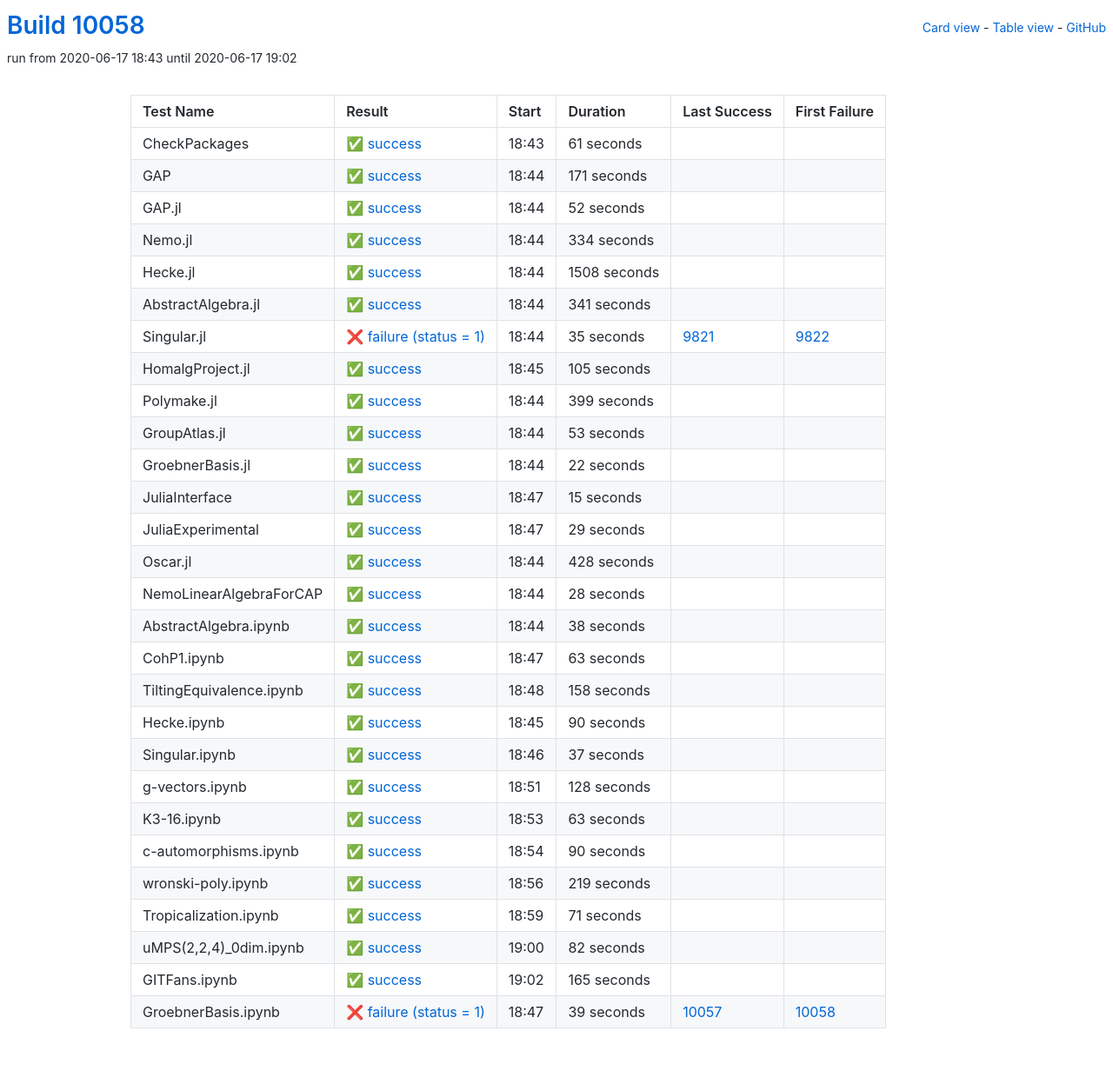
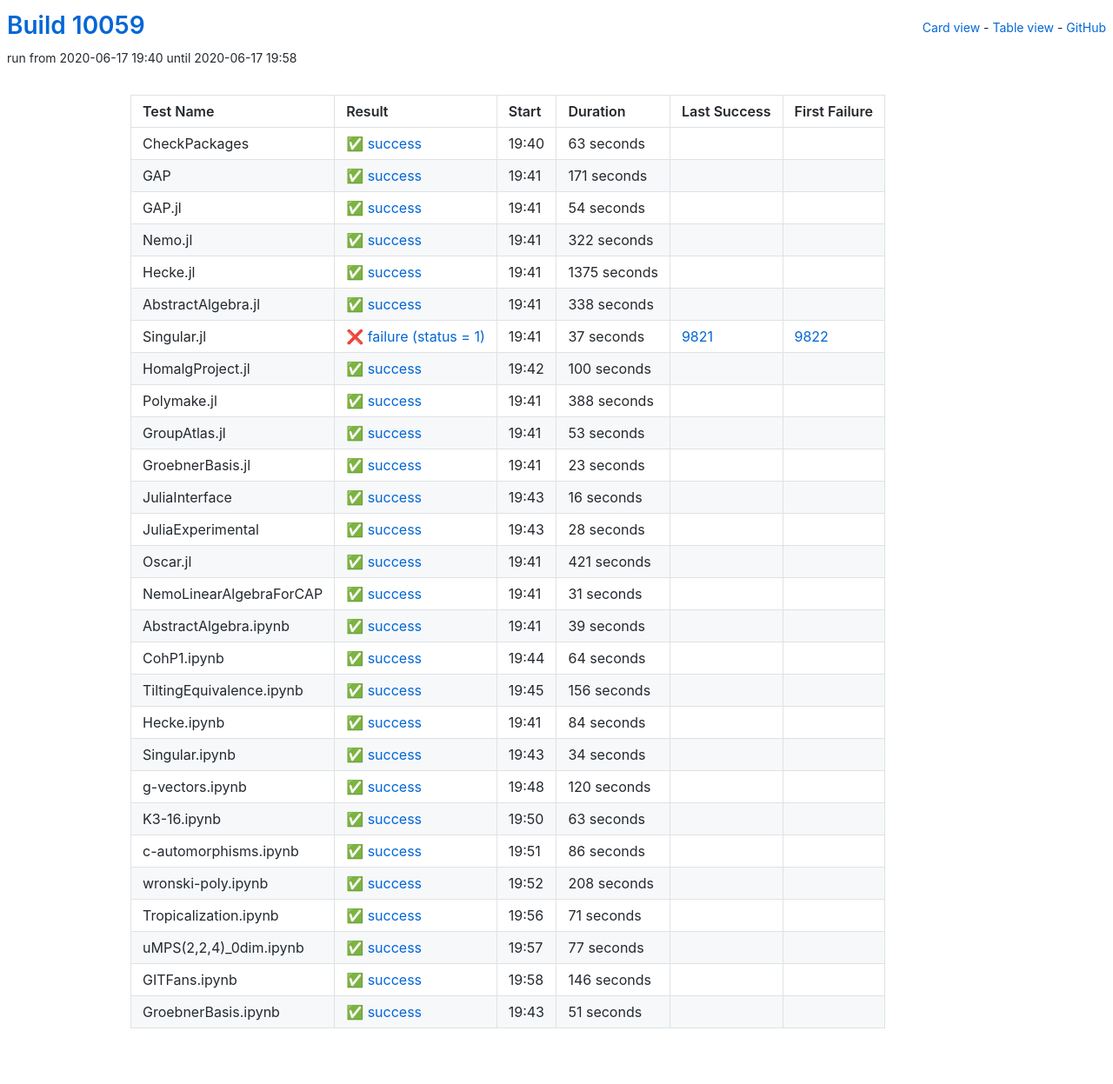
Before and after one commit to oscar-system/oscar-ci-status, a Jekyll site: the page built from table.html, in a window 1280 px wide. Shown: the whole page at 87% size. Built offline with Jekyll 4.4.1, drawn with Linux system fonts in a browser that asks for light colours.

Commit message:
Build #10059

```diff
--- a/_data/ci.yml
+++ b/_data/ci.yml
@@ -1,6 +1,6 @@
 ---
-build: 10058
-build_url: https://oscarci.mathematik.uni-kl.de/job/oscar/10058/
+build: 10059
+build_url: https://oscarci.mathematik.uni-kl.de/job/oscar/10059/
 job: oscar
 organization: oscar-system
 repo: oscar-ci-status
@@ -8,20 +8,20 @@
 tests:
 - name: CheckPackages
   id: checkpackages
-  log: https://oscarci.mathematik.uni-kl.de/job/oscar/10058/artifact/logs/build-10058/CheckPackages.log
-  start: 2020-06-17 18:43
+  log: https://oscarci.mathematik.uni-kl.de/job/oscar/10059/artifact/logs/build-10059/CheckPackages.log
+  start: 2020-06-17 19:40
   success: true
   exitcode: 0
   status: success
-  duration: 61
+  duration: 63
   last_success: false
   last_success_url:
   first_failure: false
   first_failure_url:
 - name: GAP
   id: gap
-  log: https://oscarci.mathematik.uni-kl.de/job/oscar/10058/artifact/logs/build-10058/GAP.log
-  start: 2020-06-17 18:44
+  log: https://oscarci.mathematik.uni-kl.de/job/oscar/10059/artifact/logs/build-10059/GAP.log
+  start: 2020-06-17 19:41
   success: true
   exitcode: 0
   status: success
@@ -32,92 +32,92 @@
   first_failure_url:
 - name: GAP.jl
   id: gap-jl
-  log: https://oscarci.mathematik.uni-kl.de/job/oscar/10058/artifact/logs/build-10058/GAP.jl.log
-  start: 2020-06-17 18:44
+  log: https://oscarci.mathematik.uni-kl.de/job/oscar/10059/artifact/logs/build-10059/GAP.jl.log
+  start: 2020-06-17 19:41
   success: true
   exitcode: 0
   status: success
-  duration: 52
+  duration: 54
   last_success: false
   last_success_url:
   first_failure: false
   first_failure_url:
 - name: Nemo.jl
   id: nemo-jl
-  log: https://oscarci.mathematik.uni-kl.de/job/oscar/10058/artifact/logs/build-10058/Nemo.jl.log
-  start: 2020-06-17 18:44
+  log: https://oscarci.mathematik.uni-kl.de/job/oscar/10059/artifact/logs/build-10059/Nemo.jl.log
+  start: 2020-06-17 19:41
   success: true
   exitcode: 0
   status: success
-  duration: 334
+  duration: 322
   last_success: false
   last_success_url:
   first_failure: false
   first_failure_url:
 - name: Hecke.jl
   id: hecke-jl
-  log: https://oscarci.mathematik.uni-kl.de/job/oscar/10058/artifact/logs/build-10058/Hecke.jl.log
-  start: 2020-06-17 18:44
+  log: https://oscarci.mathematik.uni-kl.de/job/oscar/10059/artifact/logs/build-10059/Hecke.jl.log
+  start: 2020-06-17 19:41
   success: true
   exitcode: 0
   status: success
-  duration: 1508
+  duration: 1375
   last_success: false
   last_success_url:
   first_failure: false
   first_failure_url:
 - name: AbstractAlgebra.jl
   id: abstractalgebra-jl
-  log: https://oscarci.mathematik.uni-kl.de/job/oscar/10058/artifact/logs/build-10058/AbstractAlgebra.jl.log
-  start: 2020-06-17 18:44
+  log: https://oscarci.mathematik.uni-kl.de/job/oscar/10059/artifact/logs/build-10059/AbstractAlgebra.jl.log
+  start: 2020-06-17 19:41
   success: true
   exitcode: 0
   status: success
-  duration: 341
+  duration: 338
   last_success: false
   last_success_url:
   first_failure: false
   first_failure_url:
 - name: Singular.jl
   id: singular-jl
-  log: https://oscarci.mathematik.uni-kl.de/job/oscar/10058/artifact/logs/build-10058/Singular.jl.log
-  start: 2020-06-17 18:44
+  log: https://oscarci.mathematik.uni-kl.de/job/oscar/10059/artifact/logs/build-10059/Singular.jl.log
+  start: 2020-06-17 19:41
   success: false
   exitcode: 1
   status: failure
-  duration: 35
+  duration: 37
   last_success: 9821
   last_success_url: https://oscarci.mathematik.uni-kl.de/job/oscar/9821/
   first_failure: 9822
   first_failure_url: https://oscarci.mathematik.uni-kl.de/job/oscar/9822/
 - name: HomalgProject.jl
   id: homalgproject-jl
-  log: https://oscarci.mathematik.uni-kl.de/job/oscar/10058/artifact/logs/build-10058/HomalgProject.jl.log
-  start: 2020-06-17 18:45
+  log: https://oscarci.mathematik.uni-kl.de/job/oscar/10059/artifact/logs/build-10059/HomalgProject.jl.log
+  start: 2020-06-17 19:42
   success: true
   exitcode: 0
   status: success
-  duration: 105
+  duration: 100
   last_success: false
   last_success_url:
   first_failure: false
   first_failure_url:
 - name: Polymake.jl
   id: polymake-jl
-  log: https://oscarci.mathematik.uni-kl.de/job/oscar/10058/artifact/logs/build-10058/Polymake.jl.log
-  start: 2020-06-17 18:44
+  log: https://oscarci.mathematik.uni-kl.de/job/oscar/10059/artifact/logs/build-10059/Polymake.jl.log
+  start: 2020-06-17 19:41
   success: true
   exitcode: 0
   status: success
-  duration: 399
+  duration: 388
   last_success: false
   last_success_url:
   first_failure: false
   first_failure_url:
 - name: GroupAtlas.jl
   id: groupatlas-jl
-  log: https://oscarci.mathematik.uni-kl.de/job/oscar/10058/artifact/logs/build-10058/GroupAtlas.jl.log
-  start: 2020-06-17 18:44
+  log: https://oscarci.mathematik.uni-kl.de/job/oscar/10059/artifact/logs/build-10059/GroupAtlas.jl.log
+  start: 2020-06-17 19:41
   success: true
   exitcode: 0
   status: success
@@ -128,56 +128,32 @@
   first_failure_url:
 - name: GroebnerBasis.jl
   id: groebnerbasis-jl
-  log: https://oscarci.mathematik.uni-kl.de/job/oscar/10058/artifact/logs/build-10058/GroebnerBasis.jl.log
-  start: 2020-06-17 18:44
+  log: https://oscarci.mathematik.uni-kl.de/job/oscar/10059/artifact/logs/build-10059/GroebnerBasis.jl.log
+  start: 2020-06-17 19:41
   success: true
   exitcode: 0
   status: success
-  duration: 22
+  duration: 23
   last_success: false
   last_success_url:
   first_failure: false
   first_failure_url:
 - name: JuliaInterface
   id: juliainterface
-  log: https://oscarci.mathematik.uni-kl.de/job/oscar/10058/artifact/logs/build-10058/JuliaInterface.log
-  start: 2020-06-17 18:47
+  log: https://oscarci.mathematik.uni-kl.de/job/oscar/10059/artifact/logs/build-10059/JuliaInterface.log
+  start: 2020-06-17 19:43
   success: true
   exitcode: 0
   status: success
-  duration: 15
+  duration: 16
   last_success: false
   last_success_url:
   first_failure: false
   first_failure_url:
 - name: JuliaExperimental
   id: juliaexperimental
-  log: https://oscarci.mathematik.uni-kl.de/job/oscar/10058/artifact/logs/build-10058/JuliaExperimental.log
-  start: 2020-06-17 18:47
-  success: true
-  exitcode: 0
-  status: success
-  duration: 29
-  last_success: false
-  last_success_url:
-  first_failure: false
-  first_failure_url:
-- name: Oscar.jl
-  id: oscar-jl
-  log: https://oscarci.mathematik.uni-kl.de/job/oscar/10058/artifact/logs/build-10058/Oscar.jl.log
-  start: 2020-06-17 18:44
-  success: true
-  exitcode: 0
-  status: success
-  duration: 428
-  last_success: false
-  last_success_url:
-  first_failure: false
-  first_failure_url:
-- name: NemoLinearAlgebraForCAP
-  id: nemolinearalgebraforcap
-  log: https://oscarci.mathematik.uni-kl.de/job/oscar/10058/artifact/logs/build-10058/NemoLinearAlgebraForCAP.log
-  start: 2020-06-17 18:44
+  log: https://oscarci.mathematik.uni-kl.de/job/oscar/10059/artifact/logs/build-10059/JuliaExperimental.log
+  start: 2020-06-17 19:43
   success: true
   exitcode: 0
   status: success
@@ -186,82 +162,106 @@
   last_success_url:
   first_failure: false
   first_failure_url:
-- name: AbstractAlgebra.ipynb
-  id: abstractalgebra-ipynb
-  log: https://oscarci.mathematik.uni-kl.de/job/oscar/10058/artifact/logs/build-10058/AbstractAlgebra.ipynb.log
-  start: 2020-06-17 18:44
+- name: Oscar.jl
+  id: oscar-jl
+  log: https://oscarci.mathematik.uni-kl.de/job/oscar/10059/artifact/logs/build-10059/Oscar.jl.log
+  start: 2020-06-17 19:41
   success: true
   exitcode: 0
   status: success
-  duration: 38
+  duration: 421
+  last_success: false
+  last_success_url:
+  first_failure: false
+  first_failure_url:
+- name: NemoLinearAlgebraForCAP
+  id: nemolinearalgebraforcap
+  log: https://oscarci.mathematik.uni-kl.de/job/oscar/10059/artifact/logs/build-10059/NemoLinearAlgebraForCAP.log
+  start: 2020-06-17 19:41
+  success: true
+  exitcode: 0
+  status: success
+  duration: 31
+  last_success: false
+  last_success_url:
+  first_failure: false
+  first_failure_url:
+- name: AbstractAlgebra.ipynb
+  id: abstractalgebra-ipynb
+  log: https://oscarci.mathematik.uni-kl.de/job/oscar/10059/artifact/logs/build-10059/AbstractAlgebra.ipynb.log
+  start: 2020-06-17 19:41
+  success: true
+  exitcode: 0
+  status: success
+  duration: 39
   last_success: false
   last_success_url:
   first_failure: false
   first_failure_url:
 - name: CohP1.ipynb
   id: cohp1-ipynb
-  log: https://oscarci.mathematik.uni-kl.de/job/oscar/10058/artifact/logs/build-10058/CohP1.ipynb.log
-  start: 2020-06-17 18:47
+  log: https://oscarci.mathematik.uni-kl.de/job/oscar/10059/artifact/logs/build-10059/CohP1.ipynb.log
+  start: 2020-06-17 19:44
   success: true
   exitcode: 0
   status: success
-  duration: 63
+  duration: 64
   last_success: false
   last_success_url:
   first_failure: false
   first_failure_url:
 - name: TiltingEquivalence.ipynb
   id: tiltingequivalence-ipynb
-  log: https://oscarci.mathematik.uni-kl.de/job/oscar/10058/artifact/logs/build-10058/TiltingEquivalence.ipynb.log
-  start: 2020-06-17 18:48
+  log: https://oscarci.mathematik.uni-kl.de/job/oscar/10059/artifact/logs/build-10059/TiltingEquivalence.ipynb.log
+  start: 2020-06-17 19:45
   success: true
   exitcode: 0
   status: success
-  duration: 158
+  duration: 156
   last_success: false
   last_success_url:
   first_failure: false
   first_failure_url:
 - name: Hecke.ipynb
   id: hecke-ipynb
-  log: https://oscarci.mathematik.uni-kl.de/job/oscar/10058/artifact/logs/build-10058/Hecke.ipynb.log
-  start: 2020-06-17 18:45
+  log: https://oscarci.mathematik.uni-kl.de/job/oscar/10059/artifact/logs/build-10059/Hecke.ipynb.log
+  start: 2020-06-17 19:41
   success: true
   exitcode: 0
   status: success
-  duration: 90
+  duration: 84
   last_success: false
   last_success_url:
   first_failure: false
   first_failure_url:
 - name: Singular.ipynb
   id: singular-ipynb
-  log: https://oscarci.mathematik.uni-kl.de/job/oscar/10058/artifact/logs/build-10058/Singular.ipynb.log
-  start: 2020-06-17 18:46
+  log: https://oscarci.mathematik.uni-kl.de/job/oscar/10059/artifact/logs/build-10059/Singular.ipynb.log
+  start: 2020-06-17 19:43
   success: true
   exitcode: 0
   status: success
-  duration: 37
+  duration: 34
   last_success: false
   last_success_url:
   first_failure: false
   first_failure_url:
 - name: g-vectors.ipynb
   id: g-vectors-ipynb
-  log: https://oscarci.mathematik.uni-kl.de/job/oscar/10058/artifact/logs/build-10058/g-vectors.ipynb.log
-  start: 2020-06-17 18:51
+  log: https://oscarci.mathematik.uni-kl.de/job/oscar/10059/artifact/logs/build-10059/g-vectors.ipynb.log
+  start: 2020-06-17 19:48
   success: true
   exitcode: 0
   status: success
-  duration: 128
+  duration: 120
   last_success: false
   last_success_url:
   first_failure: false
   first_failure_url:
 - name: K3-16.ipynb
   id: k3-16-ipynb
-  log: https://oscarci.mathematik.uni-kl.de/job/oscar/10058/artifact/logs/build-10058/K3-16.ipynb.log
-  start: 2020-06-17 18:53
+  log: https://oscarci.mathematik.uni-kl.de/job/oscar/10059/artifact/logs/build-10059/K3-16.ipynb.log
+  start: 2020-06-17 19:50
   success: true
   exitcode: 0
   status: success
@@ -272,32 +272,32 @@
   first_failure_url:
 - name: c-automorphisms.ipynb
   id: c-automorphisms-ipynb
-  log: https://oscarci.mathematik.uni-kl.de/job/oscar/10058/artifact/logs/build-10058/c-automorphisms.ipynb.log
-  start: 2020-06-17 18:54
+  log: https://oscarci.mathematik.uni-kl.de/job/oscar/10059/artifact/logs/build-10059/c-automorphisms.ipynb.log
+  start: 2020-06-17 19:51
   success: true
   exitcode: 0
   status: success
-  duration: 90
+  duration: 86
   last_success: false
   last_success_url:
   first_failure: false
   first_failure_url:
 - name: wronski-poly.ipynb
   id: wronski-poly-ipynb
-  log: https://oscarci.mathematik.uni-kl.de/job/oscar/10058/artifact/logs/build-10058/wronski-poly.ipynb.log
-  start: 2020-06-17 18:56
+  log: https://oscarci.mathematik.uni-kl.de/job/oscar/10059/artifact/logs/build-10059/wronski-poly.ipynb.log
+  start: 2020-06-17 19:52
   success: true
   exitcode: 0
   status: success
-  duration: 219
+  duration: 208
   last_success: false
   last_success_url:
   first_failure: false
   first_failure_url:
 - name: Tropicalization.ipynb
   id: tropicalization-ipynb
-  log: https://oscarci.mathematik.uni-kl.de/job/oscar/10058/artifact/logs/build-10058/Tropicalization.ipynb.log
-  start: 2020-06-17 18:59
+  log: https://oscarci.mathematik.uni-kl.de/job/oscar/10059/artifact/logs/build-10059/Tropicalization.ipynb.log
+  start: 2020-06-17 19:56
   success: true
   exitcode: 0
   status: success
@@ -308,37 +308,37 @@
   first_failure_url:
 - name: uMPS(2,2,4)_0dim.ipynb
   id: umps-2-2-4-0dim-ipynb
-  log: https://oscarci.mathematik.uni-kl.de/job/oscar/10058/artifact/logs/build-10058/uMPS-2-2-4-_0dim.ipynb.log
-  start: 2020-06-17 19:00
+  log: https://oscarci.mathematik.uni-kl.de/job/oscar/10059/artifact/logs/build-10059/uMPS-2-2-4-_0dim.ipynb.log
+  start: 2020-06-17 19:57
   success: true
   exitcode: 0
   status: success
-  duration: 82
+  duration: 77
   last_success: false
   last_success_url:
   first_failure: false
   first_failure_url:
 - name: GITFans.ipynb
   id: gitfans-ipynb
-  log: https://oscarci.mathematik.uni-kl.de/job/oscar/10058/artifact/logs/build-10058/GITFans.ipynb.log
-  start: 2020-06-17 19:02
+  log: https://oscarci.mathematik.uni-kl.de/job/oscar/10059/artifact/logs/build-10059/GITFans.ipynb.log
+  start: 2020-06-17 19:58
   success: true
   exitcode: 0
   status: success
-  duration: 165
+  duration: 146
   last_success: false
   last_success_url:
   first_failure: false
   first_failure_url:
 - name: GroebnerBasis.ipynb
   id: groebnerbasis-ipynb
-  log: https://oscarci.mathematik.uni-kl.de/job/oscar/10058/artifact/logs/build-10058/GroebnerBasis.ipynb.log
-  start: 2020-06-17 18:47
-  success: false
-  exitcode: 1
-  status: failure
-  duration: 39
-  last_success: 10057
-  last_success_url: https://oscarci.mathematik.uni-kl.de/job/oscar/10057/
-  first_failure: 10058
-  first_failure_url: https://oscarci.mathematik.uni-kl.de/job/oscar/10058/
+  log: https://oscarci.mathematik.uni-kl.de/job/oscar/10059/artifact/logs/build-10059/GroebnerBasis.ipynb.log
+  start: 2020-06-17 19:43
+  success: true
+  exitcode: 0
+  status: success
+  duration: 51
+  last_success: false
+  last_success_url:
+  first_failure: false
+  first_failure_url:
```
Also changed, not shown: README.md.
